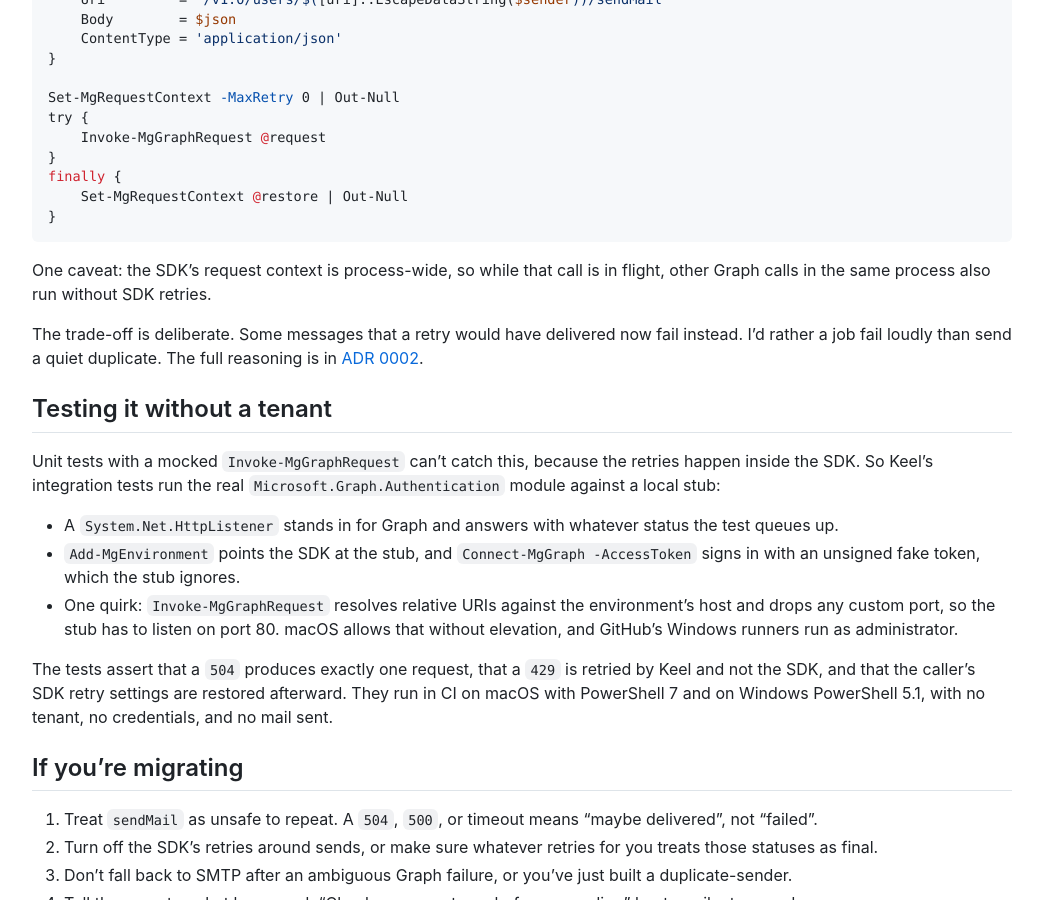
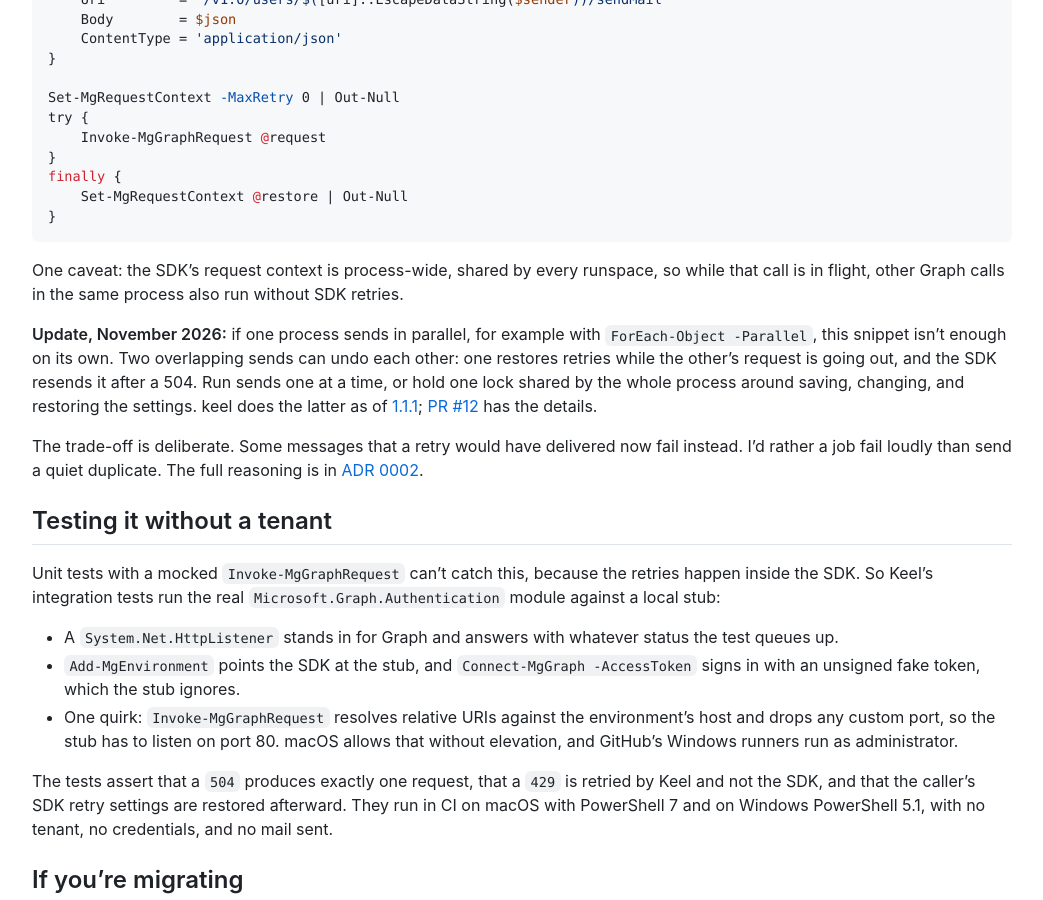
Before and after one commit to jackson-asmith/jacksonsmith.github.io, a Jekyll site: the page built from _posts/2026-11-04-graph-sendmail-duplicate-sends.md, in a window 1280 px wide and 900 px high, scrolled down 2005 px. Shown: the whole window, without its empty margins (118-1161 px from the left). Built offline with Jekyll 4.4.1, drawn with Linux system fonts in a browser that asks for light colours.

Commit message:
Note the parallel-send caveat in the Graph sendMail post

````diff
--- a/_posts/2026-11-04-graph-sendmail-duplicate-sends.md
+++ b/_posts/2026-11-04-graph-sendmail-duplicate-sends.md
@@ -78,7 +78,9 @@ finally {
 }
 ```
 
-One caveat: the SDK's request context is process-wide, so while that call is in flight, other Graph calls in the same process also run without SDK retries.
+One caveat: the SDK's request context is process-wide, shared by every runspace, so while that call is in flight, other Graph calls in the same process also run without SDK retries.
+
+**Update, November 2026:** if one process sends in parallel, for example with `ForEach-Object -Parallel`, this snippet isn't enough on its own. Two overlapping sends can undo each other: one restores retries while the other's request is going out, and the SDK resends it after a 504. Run sends one at a time, or hold one lock shared by the whole process around saving, changing, and restoring the settings. keel does the latter as of [1.1.1](https://github.com/jackson-asmith/keel/releases/tag/v1.1.1); [PR #12](https://github.com/jackson-asmith/keel/pull/12) has the details.
 
 The trade-off is deliberate. Some messages that a retry would have delivered now fail instead. I'd rather a job fail loudly than send a quiet duplicate. The full reasoning is in [ADR 0002](https://github.com/jackson-asmith/keel/blob/main/docs/adr/0002-no-resend-after-ambiguous-graph-failure.md).
 
````
